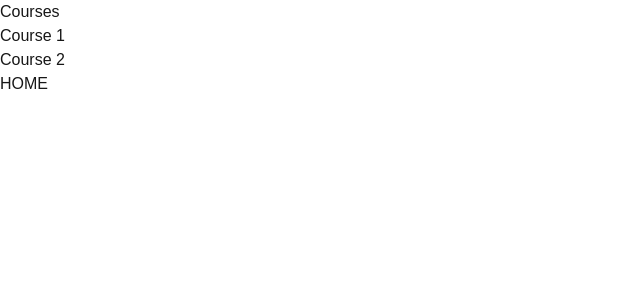
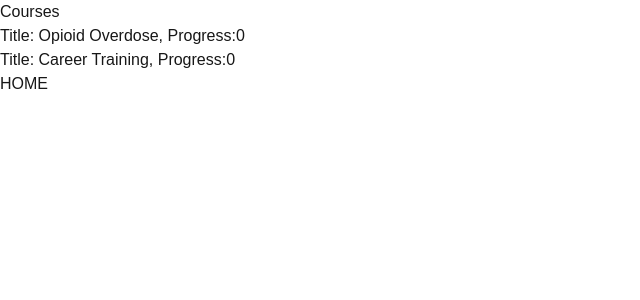
Before and after one commit to lablueprint/end-overdose, a Next.js app: page /courses in a window 1280 px wide. Shown: the top 300 px of the page, without its empty margins (0-640 px from the left). Built offline with nearby package versions, Linux system fonts and the light colour scheme.

Commit message:
worksesh2-kiancomebackpls

```diff
--- /dev/null
+++ b/src/app/courses/career/[page]/page.tsx
@@ -0,0 +1,26 @@
+'use client';
+import Link from 'next/link';
+import { useRouter, useParams } from 'next/navigation';
+
+export default function CareerPage() {
+    const params = useParams<{ page: string }>();
+    const router = useRouter();
+    const totalCoursePages = 2;
+    const handleNext = () => {
+        if (parseInt(params.page) !== totalCoursePages) {
+            router.push(`/courses/career/${parseInt(params.page) + 1}`);
+        }
+    };
+    const handlePrevious = () => {
+        if (parseInt(params.page) !== 1) {
+            router.push(`/courses/career/${parseInt(params.page) - 1}`);
+        }
+    };
+    return (
+        <div>
+            <h1> Career Pages {params.page}</h1>
+            <div onClick={handleNext}>Next</div>
+            <div onClick={handlePrevious}>Previous</div>
+        </div>
+    );
+}
--- /dev/null
+++ b/src/app/courses/career/page.tsx
@@ -0,0 +1,13 @@
+import React from 'react';
+import Link from 'next/link';
+import { useRouter, useParams } from 'next/navigation';
+
+export default function CareerHome() {
+    return (
+        <div>
+            <h1> Career Training </h1>
+            <Link href="/courses/career/1">Page 1</Link>
+            <Link href="/courses/career/2">Page 2</Link>
+        </div>
+    );
+}
--- /dev/null
+++ b/src/app/courses/components/CourseModule.tsx
@@ -0,0 +1,24 @@
+'use client';
+import { useRouter } from 'next/navigation';
+
+interface CourseModuleProps {
+    coursePath: string;
+    courseTitle: string;
+    courseProgress: number;
+}
+
+export default function CourseModule({
+    courseTitle,
+    courseProgress,
+    coursePath,
+}: CourseModuleProps) {
+    const router = useRouter();
+    const handleClick = () => {
+        router.push(`/courses/${coursePath}`);
+    };
+    return (
+        <div style={{ cursor: 'pointer' }} onClick={handleClick}>
+            Title: {courseTitle}, Progress:{courseProgress}
+        </div>
+    );
+}
--- a/src/app/courses/opiod/page.tsx
+++ /dev/null
@@ -1,6 +0,0 @@
-import React from 'react';
-import Link from 'next/link';
-
-export default function firstCourse() {
-    return <h1> Course 1 </h1>;
-}
--- /dev/null
+++ b/src/app/courses/opioid/[page]/page.tsx
@@ -0,0 +1,26 @@
+'use client';
+import Link from 'next/link';
+import { useRouter, useParams } from 'next/navigation';
+
+export default function OpioidPage() {
+    const params = useParams<{ page: string }>();
+    const router = useRouter();
+    const totalCoursePages = 2;
+    const handleNext = () => {
+        if (parseInt(params.page) !== totalCoursePages) {
+            router.push(`/courses/Opioid/${parseInt(params.page) + 1}`);
+        }
+    };
+    const handlePrevious = () => {
+        if (parseInt(params.page) !== 1) {
+            router.push(`/courses/Opioid/${parseInt(params.page) - 1}`);
+        }
+    };
+    return (
+        <div>
+            <h1> Opioid {params.page}</h1>
+            <div onClick={handleNext}>Next</div>
+            <div onClick={handlePrevious}>Previous</div>
+        </div>
+    );
+}
--- /dev/null
+++ b/src/app/courses/opioid/page.tsx
@@ -0,0 +1,12 @@
+import React from 'react';
+import Link from 'next/link';
+
+export default function OpioidHome() {
+    return (
+        <div>
+            <h1> Opioid Overdose </h1>
+            <Link href="/courses/opioid/1">Page 1</Link>
+            <Link href="/courses/opioid/2">Page 2</Link>
+        </div>
+    );
+}
--- a/src/app/courses/page.tsx
+++ b/src/app/courses/page.tsx
@@ -1,15 +1,29 @@
-import React from 'react';
 import Link from 'next/link';
+import CourseModule from './components/CourseModule';
 
 export default function Courses() {
+    let opioidProgress = 0;
+    let careerProgres = 0;
     return (
         <>
             <h1> Courses </h1>
             <div>
-                <Link href="/courses/opiod">Course 1</Link>
+                <Link href="/courses/opioid">
+                    <CourseModule
+                        courseTitle={'Opioid Overdose'}
+                        coursePath={'opioid'}
+                        courseProgress={opioidProgress}
+                    />
+                </Link>
             </div>
             <div>
-                <button>Course 2</button>
+                <Link href="/courses/career">
+                    <CourseModule
+                        courseTitle={'Career Training'}
+                        coursePath={'career'}
+                        courseProgress={careerProgres}
+                    />
+                </Link>
             </div>
             <Link href="/">HOME</Link>
         </>
```
